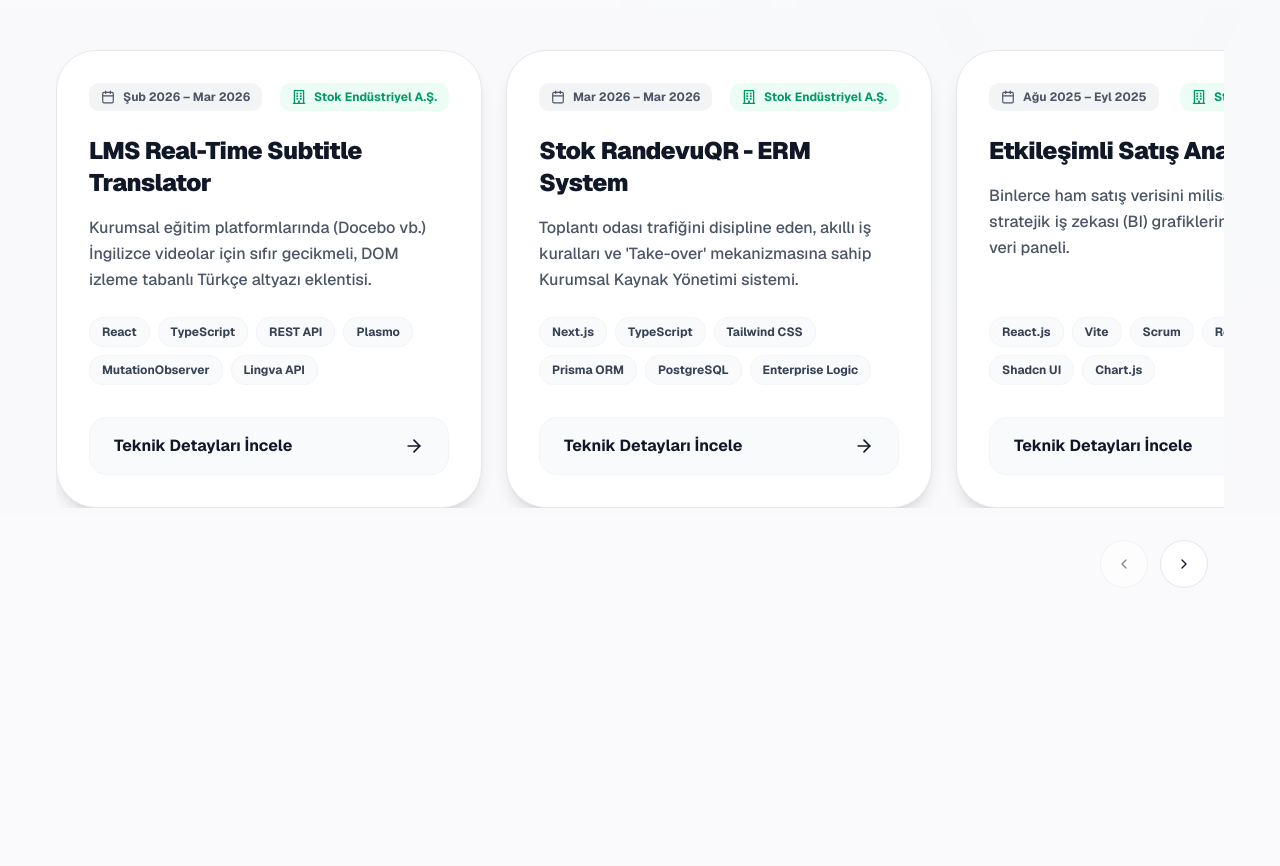
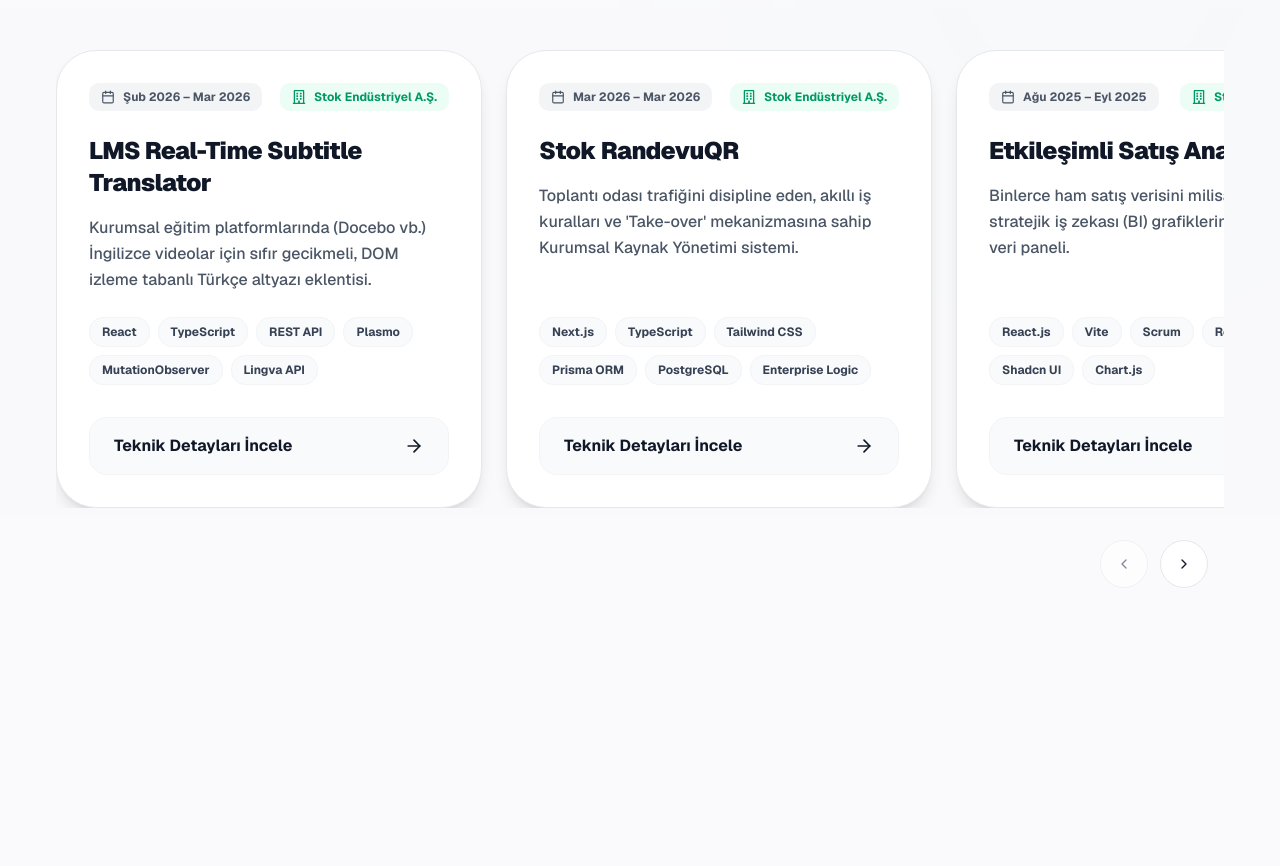
Before and after one commit to EnderKaran/Portfolio-Website, a Next.js app: page / in a window 1280 px wide. Shown: the part 2280-3146 px from the top of the page. Built offline with nearby package versions, Linux system fonts and the light colour scheme.

Commit message:
düzenleme yaptim

```diff
--- a/src/components/WorkProjects.tsx
+++ b/src/components/WorkProjects.tsx
@@ -51,7 +51,7 @@ const workProjects =[
     },
     {
         id: 2,
-        title: "Stok RandevuQR - ERM System",
+        title: "Stok RandevuQR",
         date: "Mar 2026 – Mar 2026",
         company: "Stok Endüstriyel A.Ş.",
         shortDesc: "Toplantı odası trafiğini disipline eden, akıllı iş kuralları ve 'Take-over' mekanizmasına sahip Kurumsal Kaynak Yönetimi sistemi.",
```
